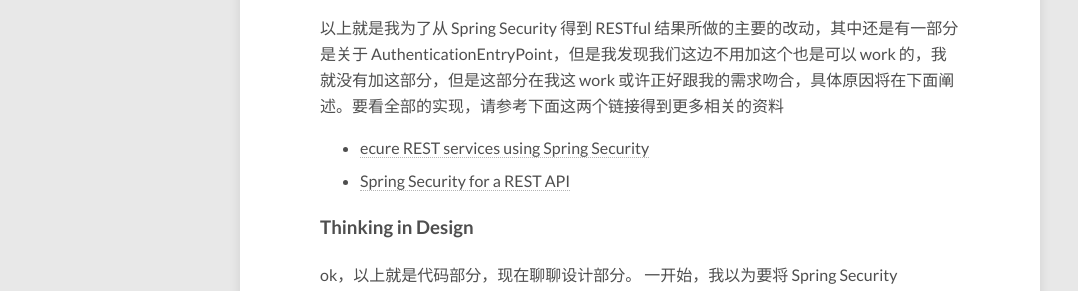
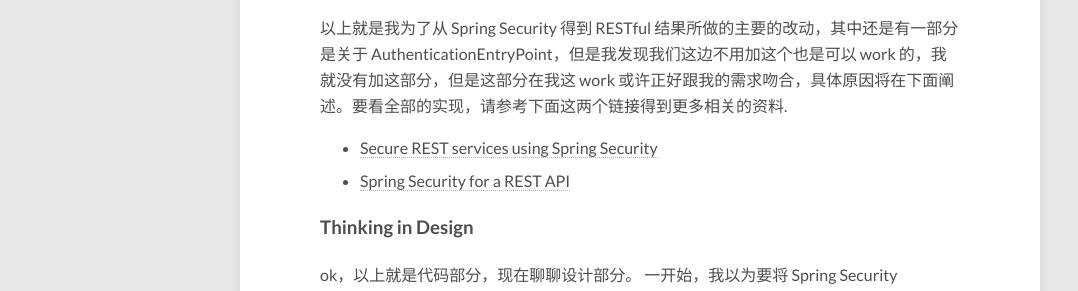
Before and after one commit to sheguloves/blog, a Jekyll site: the page built from _posts/2016-01-29-Spring-Security-初探.md, in a window 1280 px wide and 900 px high, scrolled down 2507 px. Shown: the part 242-533 px from the top of the window, without its empty margins (0-1078 px from the left). Built offline with Jekyll 4.4.1, drawn with Linux system fonts in a browser that asks for light colours; nearby versions of some CDN libraries; comment, search, counter and statistics services are not loaded.

Commit message:
udpate formatting

```diff
--- a/_posts/2016-01-29-Spring-Security-初探.md
+++ b/_posts/2016-01-29-Spring-Security-初探.md
@@ -113,8 +113,9 @@
 {% endhighlight %}
 
 以上就是我为了从 Spring Security 得到 RESTful 结果所做的主要的改动，其中还是有一部分是关于
-AuthenticationEntryPoint，但是我发现我们这边不用加这个也是可以 work 的，我就没有加这部分，但是这部分在我这 work 或许正好跟我的需求吻合，具体原因将在下面阐述。要看全部的实现，请参考下面这两个链接得到更多相关的资料
-- [ecure REST services using Spring Security](https://crazygui.wordpress.com/2014/08/29/secure-rest-services-using-spring-security/)
+AuthenticationEntryPoint，但是我发现我们这边不用加这个也是可以 work 的，我就没有加这部分，但是这部分在我这 work 或许正好跟我的需求吻合，具体原因将在下面阐述。要看全部的实现，请参考下面这两个链接得到更多相关的资料.
+
+- [Secure REST services using Spring Security](https://crazygui.wordpress.com/2014/08/29/secure-rest-services-using-spring-security/)
 - [Spring Security for a REST API](http://www.baeldung.com/2011/10/31/securing-a-restful-web-service-with-spring-security-3-1-part-3/)
 
 
@@ -125,7 +126,7 @@
 再来说说上面提到的 AuthenticationEntryPoint，我为什么说我们当前的工程部需要这部分的改动呢，是因为我们当前的改动并没有把 Spring Security 改成是一个完完全全的 RESTful API，如果用户发了 request，但是并没有登陆过，我们就通过 Spring Security 默认的规则，让页面定位到登陆页面。不过 AuthenticationEntryPoint 是不是完成我说的这个功能，这仅仅是我的猜想，有待验证。所以从上面我给出的代码可以看出，我们当前的项目实际上不是一个 SPA，而是一个 Login 页面 + SPA, 为什么要这么设计，首先，登陆界面负责验证，通过后会跳转到相应的页面，从上面代码看到，我们项目要跟据当前的 device 定位到不同的 page，为什么要这么做，是因为以前的东西现在还不能移掉，新的 SPA 是为移动端开发的，开发完成才会替换掉 pc 端的 jsp，就为实现这个东西，我才研究的 Spring Security。同时也是因为不想改变当前 request url 规则，前端人应该知道，不管是 Angular.js 还是 React.js，它们 route 的实现都是基于 window.location.hash，而 hash 的值都是在 `#/`，而我们当前的 url 完全不包含 `#/`,所以才没办法将 mobile 端整个合并在一起，不过貌似可以把网站的 root 直接设为 `#`，只是看到有人说，未曾试过。
 
 再说新的发现
-参考链接[Spring Security and Angular JS](https://spring.io/guides/tutorials/spring-security-and-angular-js/#add-a-home-page) 这篇文章讲了一下 SPA 如何跟 Spring Security 集成到一起，只看了个开头，注意到下面的code
+参考链接 [Spring Security and Angular JS](https://spring.io/guides/tutorials/spring-security-and-angular-js/#add-a-home-page) 这篇文章讲了一下 SPA 如何跟 Spring Security 集成到一起，只看了个开头，注意到下面的code
 
 {% highlight java %}
 if (csrf != null) {
```
Also changed, not shown: _posts/2016-01-14-reactjs-notes.md (+1 -4 lines).
